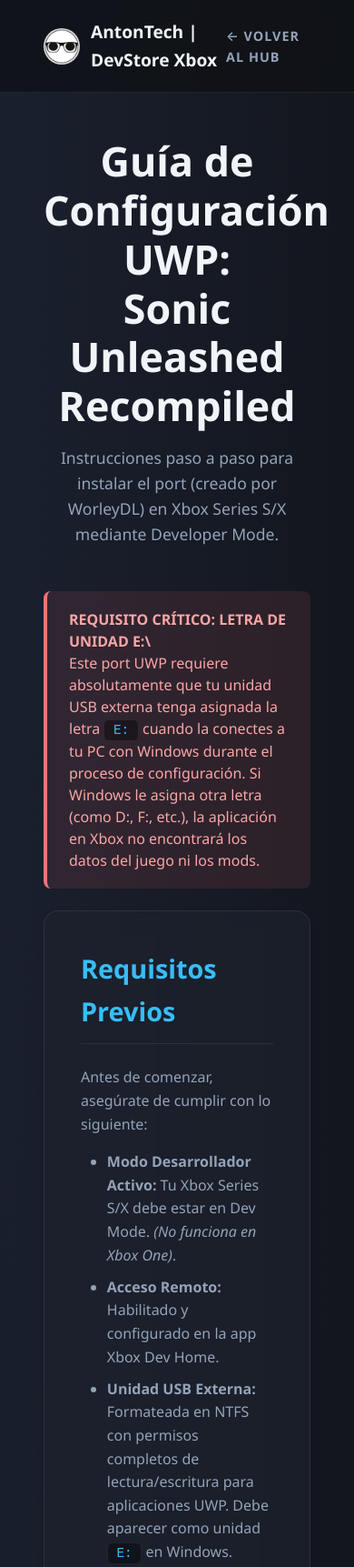
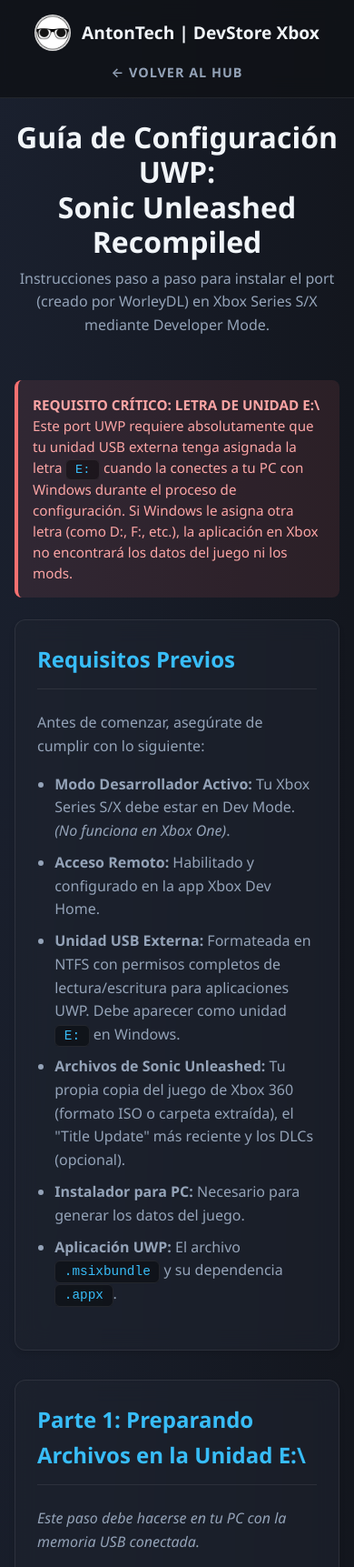
Before and after one commit to antontechJL/xboxDev, a plain HTML site: page guiaSonicU.html in a window 390 px wide. Shown: the top 1723 px of the page at 91% size. Drawn offline with Linux system fonts and the light colour scheme.

Commit message:
diseñoReponsivo

```diff
--- a/guiaSonicU.html
+++ b/guiaSonicU.html
@@ -273,6 +273,71 @@
         .btn-red:hover svg, .btn-telegram:hover svg {
             transform: scale(1.1) rotate(-5deg);
         }
+        /* ============================================================
+           DISEÑO RESPONSIVO (MÓVILES Y TABLETS) - GUÍA
+           ============================================================ */
+        @media (max-width: 768px) {
+            /* 1. Ajuste del Navbar (Menú superior) */
+            .navbar {
+                flex-direction: column;
+                padding: 1rem;
+                gap: 12px;
+                text-align: center;
+            }
+
+            /* 2. Reducir los márgenes laterales para ganar espacio de lectura */
+            .container {
+                padding: 1.5rem 1rem;
+            }
+
+            /* 3. Escalar los títulos para que no ocupen media pantalla */
+            .page-title {
+                font-size: 2rem;
+                margin-bottom: 0.5rem;
+            }
+
+            .page-subtitle {
+                font-size: 1rem;
+            }
+
+            /* 4. Ajustar el padding interno de cada sección de la guía */
+            .guide-section {
+                padding: 1.5rem;
+                border-radius: 12px;
+            }
+
+            .guide-section h2 {
+                font-size: 1.5rem;
+            }
+
+            .guide-section h3 {
+                font-size: 1.2rem;
+            }
+
+            /* 5. Pegar un poco más las viñetas a la izquierda */
+            .guide-section ul, .guide-section ol {
+                padding-left: 1.2rem;
+            }
+
+            /* 6. Ajustar las cajas de alerta (rojas y naranjas) */
+            .alert {
+                padding: 1rem;
+                font-size: 0.95rem;
+            }
+
+            /* 7. Apilar los botones de YouTube y Telegram al 100% de ancho */
+            .cta-buttons {
+                flex-direction: column;
+                width: 100%;
+            }
+
+            .btn-red, .btn-telegram {
+                width: 100%;
+                justify-content: center;
+                font-size: 1rem;
+                padding: 12px;
+            }
+        }
     </style>
 </head>
 <body>
--- a/style.css
+++ b/style.css
@@ -447,3 +447,65 @@
 .btn-promo:hover {
     transform: scale(1.05);
 }
+/* ============================================================
+   DISEÑO RESPONSIVO (MÓVILES Y TABLETS)
+   ============================================================ */
+@media (max-width: 768px) {
+    /* 1. Ajuste del Navbar para que no se desborde */
+    .navbar {
+        flex-direction: column;
+        padding: 1rem;
+        gap: 15px;
+        text-align: center;
+    }
+
+    /* 2. Márgenes más pequeños para aprovechar la pantalla */
+    .container {
+        padding: 1.5rem;
+    }
+
+    /* 3. Textos de la guía más amigables para lectura en celular */
+    .page-title {
+        font-size: 2rem;
+    }
+
+    .guide-section {
+        padding: 1.5rem;
+    }
+
+    /* 4. Banner de Mercado Libre (centrado y ancho completo) */
+    .promo-banner {
+        width: calc(100% - 40px); /* 100% menos los márgenes */
+        bottom: 10px;
+        right: 20px;
+        left: 20px;
+        box-sizing: border-box;
+    }
+
+    /* 5. Tarjetas: Asumiendo que usas CSS Grid o Flex para tus cards */
+    .cards-grid, .grid-container {
+        grid-template-columns: 1fr; /* Una sola columna en celular */
+        gap: 1.5rem;
+    }
+
+    /* 6. Botones apilados para que sean fáciles de tocar con el dedo */
+    .card-buttons {
+        flex-direction: column;
+        gap: 10px;
+    }
+
+    .btn {
+        width: 100%;
+    }
+
+    /* 7. Botones de YouTube y Telegram al final de la guía */
+    .cta-buttons {
+        flex-direction: column;
+        width: 100%;
+    }
+
+    .btn-red, .btn-telegram {
+        width: 100%;
+        justify-content: center;
+    }
+}
```
